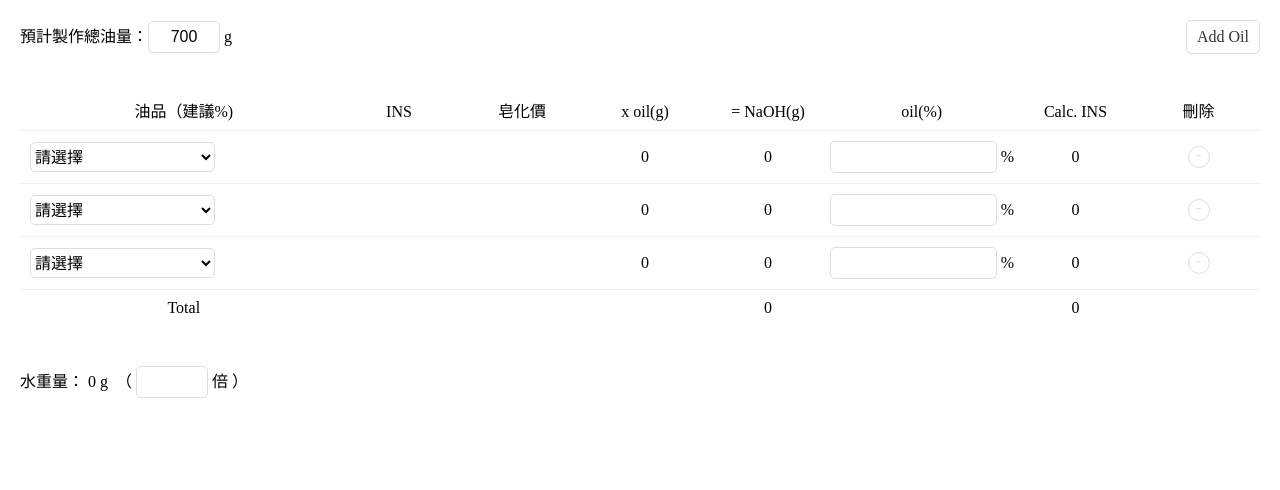
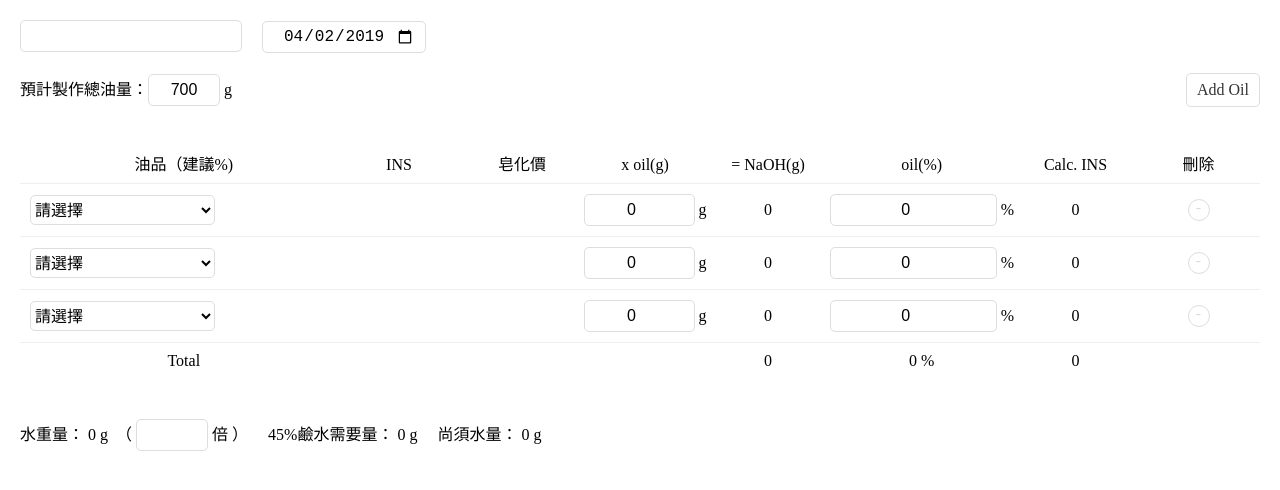
Before and after one commit to starquality131/home-made-soap, a React (Create React App) app: page / in a window 1280 px wide. Shown: the top 490 px of the page. Built offline with nearby package versions, Linux system fonts and the light colour scheme.

Commit message:
add adjust oil gram function

```diff
--- a/src/App.js
+++ b/src/App.js
@@ -27,9 +27,12 @@ class App extends Component {
         this.defaultOilRowData = {
             oilData: this.defaultOilData,
             oilPercentage: 0,
+            oilGram: 0,
         };
 
         this.state = {
+            soapName: '',
+
             oilLists: [
                 {...this.defaultOilRowData},
                 {...this.defaultOilRowData},
@@ -40,6 +43,8 @@ class App extends Component {
             totalOilGram: 700,
             // 成品皂的INS
             totalINS: 0,
+            // 總油％
+            totalPercentage: 0,
 
             // 總NaOH重
             totalNaOHGram: 0,
@@ -57,27 +62,36 @@ class App extends Component {
             additives: [],
         };
 
+        const d = new Date(),
+            year = d.getFullYear(),
+            month = `0${d.getMonth() + 1}`.substr(-2),
+            date = `0${d.getDate()}`.substr(-2);
+        this.today = [year, month, date].join('-');
+
     }
 
     calcTotal = async () => {
 
         let totalNaOHGram = 0,
             totalINS = 0,
-            totalWaterGram = 0;
+            totalWaterGram = 0,
+            totalPercentage = 0;
 
         await this.state.oilLists.forEach((oil) => {
 
             if (oil.oilData.saponificationValue) {
 
-                totalNaOHGram = base.strip(totalNaOHGram + (this.state.totalOilGram * oil.oilPercentage / 100 * oil.oilData.saponificationValue));
+                totalNaOHGram = base.calc(base.strip(totalNaOHGram + (this.state.totalOilGram * oil.oilPercentage / 100 * oil.oilData.saponificationValue)), 2);
 
             }
 
             if (oil.oilData.INS) {
 
-                totalINS = base.strip(totalINS + (oil.oilPercentage / 100 * oil.oilData.INS));
+                totalINS = base.calc(base.strip(totalINS + (oil.oilPercentage / 100 * oil.oilData.INS)), 2);
 
             }
+
+            totalPercentage = base.calc(base.strip(totalPercentage + oil.oilPercentage), 0);
 
         });
 
@@ -86,7 +100,8 @@ class App extends Component {
         this.setState({
             totalNaOHGram,
             totalINS,
-            totalWaterGram
+            totalWaterGram,
+            totalPercentage,
         });
 
     }
@@ -105,7 +120,16 @@ class App extends Component {
 
     handleInputChange = (e) => {
 
-        this.setState({ [e.target.id]: e.target.value });
+        let newOilLists = [].concat(this.state.oilLists);
+        newOilLists.forEach((oil) => {
+            oil.oilGram = base.calc(base.strip(e.target.value * oil.oilPercentage / 100), 0);
+        });
+
+        this.setState({ [e.target.id]: e.target.value }, () => {
+
+            this.updateOilLists(newOilLists);
+
+        });
 
     }
 
@@ -123,11 +147,42 @@ class App extends Component {
 
     handleOilPercentageChange = (e) => {
 
-        const rowIndex = e.target.dataset.rowIndex;
+        const rowIndex = e.target.dataset.rowIndex,
+            totalOilWeight = this.state.totalOilGram;
         let newOilLists = [].concat(this.state.oilLists);
         newOilLists[rowIndex].oilPercentage = +e.target.value;
+        newOilLists[rowIndex].oilGram = base.strip(totalOilWeight * (+e.target.value) / 100);
 
         this.updateOilLists(newOilLists);
+
+    }
+
+    handleOilGramChange = async (e) => {
+
+        e.persist();
+
+        const rowIndex = e.target.dataset.rowIndex;
+        let newOilLists = [].concat(this.state.oilLists),
+            totalOilWeight = 0;
+        newOilLists[rowIndex].oilGram = +e.target.value;
+        await newOilLists.forEach((oil) => {
+            totalOilWeight = totalOilWeight + oil.oilGram;
+        });
+        await newOilLists.forEach((oil) => {
+            oil.oilPercentage = base.calc(base.strip(oil.oilGram / totalOilWeight * 100), 0);
+        });
+
+        if (+e.target.value > 0) {
+
+            this.setState({
+                totalOilGram: totalOilWeight,
+            }, () => {
+
+                this.updateOilLists(newOilLists);
+
+            });
+
+        }
 
     }
 
@@ -173,9 +228,11 @@ class App extends Component {
                     defaultValue={oil.oilData.enName}
                     index={rowIndex}
                     totalOilGram={this.state.totalOilGram}
+                    totalPercentage={this.state.totalPercentage}
                     handleOilSelect={this.handleOilSelect}
                     handleOilPercentageChange={this.handleOilPercentageChange}
                     handleDeleteRow={this.handleDeleteRow}
+                    handleOilGramChange={this.handleOilGramChange}
                 />
 
             ))
@@ -187,6 +244,22 @@ class App extends Component {
     render() {
         return (
             <div className="App">
+                <h1>
+                    <input
+                        type="text"
+                        onChange={this.handleInputChange}
+                        id="soapName"
+                        value={this.state.soapName}
+                        className="soapName"
+                    />
+                    <input
+                        type="date"
+                        onChange={this.handleInputChange}
+                        id="date"
+                        value={this.state.date || this.today}
+                        className="date"
+                    />
+                </h1>
                 <ul className="topInfo">
                     <li>
                       預計製作總油量：
@@ -227,14 +300,14 @@ class App extends Component {
                         <li></li>
                         <li></li>
                         <li>{this.state.totalNaOHGram}</li>
-                        <li></li>
+                        <li>{this.state.totalPercentage}&nbsp;%</li>
                         <li>{this.state.totalINS}</li>
                         <li></li>
                     </ul>
                 </div>
                 <ul className="bottomInfo">
                     <li>
-                        水重量：&nbsp;<span>{this.state.totalWaterGram}</span>&nbsp;g
+                        水重量：&nbsp;<span>{base.calc(this.state.totalWaterGram, 2)}</span>&nbsp;g
                         &nbsp;（&nbsp;
                         <input
                             type="number"
@@ -244,6 +317,12 @@ class App extends Component {
                         />
                         &nbsp;倍&nbsp;）
                     </li>
+                    <li>
+                        45%鹼水需要量：&nbsp;<span>{base.calc(base.strip(this.state.totalNaOHGram / 0.45), 0)}</span>&nbsp;g
+                    </li>
+                    <li>
+                        尚須水量：&nbsp;<span>{base.calc(base.strip(this.state.totalWaterGram - ((this.state.totalNaOHGram / 0.45) * 0.55)), 0)}</span>&nbsp;g
+                    </li>
                 </ul>
             </div>
         );
--- a/src/base/base.js
+++ b/src/base/base.js
@@ -1,5 +1,6 @@
 export default {
 
     strip: (num, precision = 12) => +parseFloat(num.toPrecision(precision)),
+    calc: (num, fixed = 0) => +parseFloat(num.toFixed(fixed)),
 
 };
--- a/src/components/SelectRow.js
+++ b/src/components/SelectRow.js
@@ -61,12 +61,17 @@ class SelectRow extends PureComponent {
                 {/*皂化價*/}
                 <li className="tableCol">{this.props.data.oilData.saponificationValue}</li>
                 {/*oil g*/}
-                <li className="tableCol">
-                    {base.strip(this.props.totalOilGram * this.props.data.oilPercentage / 100)}
+                <li className="tableCol oil_gram">
+                    <input
+                        type="number"
+                        data-row-index={this.props.index}
+                        onChange={this.props.handleOilGramChange}
+                        value={this.props.data.oilGram}
+                    />&nbsp;g
                 </li>
                 {/*NaOH g*/}
                 <li className="tableCol">
-                    {base.strip(this.props.totalOilGram * this.props.data.oilPercentage / 100 * this.props.data.oilData.saponificationValue)}
+                    {base.calc(base.strip(this.props.totalOilGram * this.props.data.oilPercentage / 100 * this.props.data.oilData.saponificationValue), 2)}
                 </li>
                 {/*oil %*/}
                 <li className="tableCol oil_percentage">
@@ -74,11 +79,12 @@ class SelectRow extends PureComponent {
                         type="number"
                         data-row-index={this.props.index}
                         onChange={this.props.handleOilPercentageChange}
+                        value={this.props.data.oilPercentage}
                     />&nbsp;%
                 </li>
                 {/*Calc. INS*/}
                 <li className="tableCol">
-                    {base.strip(this.props.data.oilData.INS * this.props.data.oilPercentage / 100)}
+                    {base.calc(base.strip(this.props.data.oilData.INS * this.props.data.oilPercentage / 100), 2)}
                 </li>
                 {/*操作*/}
                 <li className="tableCol">
--- a/src/css/SelectRow.scss
+++ b/src/css/SelectRow.scss
@@ -45,6 +45,13 @@ input{
     text-align: center;
 }
 
+.soapName{
+    width: 200px;
+    margin-top: 20px;
+    margin-left: 20px;
+    margin-right: 20px;
+}
+
 .topInfo{
     display: flex;
     align-items: center;
@@ -61,6 +68,10 @@ input{
     padding: 20px;
     input {
         width: 50px;
+    }
+    li{
+        margin-bottom: 10px;
+        margin-right: 20px;
     }
 }
 
@@ -121,7 +132,8 @@ input{
     }
 }
 
-.oil_percentage{
+.oil_percentage,
+.oil_gram {
     input{
         width: 80%;
     }
--- a/src/data/oilList.js
+++ b/src/data/oilList.js
@@ -156,15 +156,15 @@ const oilList = [
         feature: '保濕力',
     },
     {
-        name: '荷荷芭',
+        name: '荷荷芭油',
         enName: 'Jojoba',
         // 皂化價
-        saponificationValue: 0.069,
+        saponificationValue: 0.066,
         INS: 11,
         // 碘價
         iodineValue: '80-85',
         // 建議％
-        suggestPercentage: '7~8%',
+        suggestPercentage: '5~10%',
         // 特徵
         feature: '保濕力',
     },
@@ -196,7 +196,7 @@ const oilList = [
     },
     {
         name: '白油',
-        enName: '	Shortening_(veg.)',
+        enName: 'Shortening_(veg.)',
         // 皂化價
         saponificationValue: 0.136,
         INS: 115,
@@ -208,7 +208,7 @@ const oilList = [
         feature: '',
     },
     {
-        name: '開心果',
+        name: '開心果油',
         enName: 'Pistachio_Nut',
         // 皂化價
         saponificationValue: 0.1328,
@@ -216,7 +216,7 @@ const oilList = [
         // 碘價
         iodineValue: '93-96',
         // 建議％
-        suggestPercentage: '',
+        suggestPercentage: '20~72%',
         // 特徵
         feature: '',
     },
```
